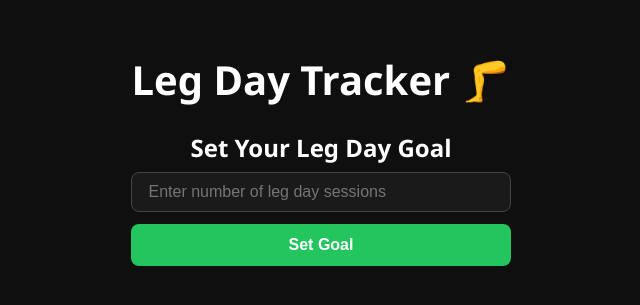
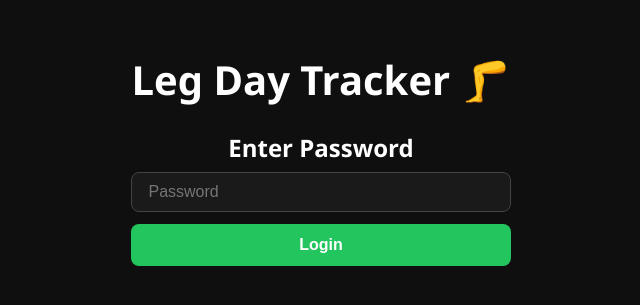
Before and after one commit to twiinko-rocker/leg-day-tracker, a React (Vite) app in the folder client/: page / in a window 1280 px wide. Shown: the part 241-546 px from the top of the page, without its empty margins (319-959 px from the left). Built offline with nearby package versions, Linux system fonts and the light colour scheme; no server answers.

Commit message:
feat: add password protection via /api/auth route

```diff
--- a/client/src/App.jsx
+++ b/client/src/App.jsx
@@ -1,10 +1,13 @@
-import { useState, useEffect, use } from "react"; // React hook for managing state in the component
+import { useState, useEffect } from "react"; // React hook for managing state in the component
 import GoalSetup from "./components/GoalSetup"; // Component for setting up the leg day goal, likely includes a form for user input
 import Tracker from "./components/Tracker";
-import { createGoal, fetchGoal, logSession } from "./api"; // Function to send the goal data to the backend API, defined in api.js, which handles the POST request to save the goal in the database
+import { checkPassword, createGoal, fetchGoal, logSession } from "./api"; // Function to send the goal data to the backend API, defined in api.js, which handles the POST request to save the goal in the database
 
 function App() {
   const [currentGoal, setCurrentGoal] = useState(null); // State variable to hold the current leg day goal, initialized to null (no goal set)
+
+  const [isAuthenticated, setIsAuthenticated] = useState(false);
+  const [password, setPassword] = useState("");
 
   useEffect(() => { // React hook that runs after the component mounts, used to fetch the current goal from the backend API when the app loads
     const loadGoal = async () => {
@@ -16,6 +19,15 @@ function App() {
 
     loadGoal();
   }, []);
+
+  const handleLogin = async () => {
+    const result = await checkPassword(password);
+    if (result.success) {
+      setIsAuthenticated(true);
+    } else {
+      alert(result.message);
+    }
+  };
 
   const handleGoalSubmit = async (goal) => { // Function to handle the submission of the goal from the GoalSetup component
     const savedGoal = await createGoal(goal); // Calls the createGoal function to send the goal to the backend and waits for the response, which should contain the saved goal data
@@ -36,8 +48,21 @@ function App() {
     <div className="App">
 
       <h1>Leg Day Tracker 🦵</h1>
-
-      {!currentGoal ? (
+      {!isAuthenticated ? (
+        <div>
+          <h2>Enter Password</h2>
+          <input
+            type="password"
+            value={password}
+            onChange={(e) => setPassword(e.target.value)}
+            onKeyDown={(e) => e.key === 'Enter' && handleLogin()}
+            placeholder="Password"
+          />
+          <button onClick={handleLogin}>
+            Login
+          </button>
+        </div>
+      ) : !currentGoal ? (
         <GoalSetup onSubmit={handleGoalSubmit} />
       ) : (
         <Tracker
--- a/client/src/api.js
+++ b/client/src/api.js
@@ -1,3 +1,12 @@
+export const checkPassword = async (password) => {
+    const response = await fetch('/api/auth', {
+        method: 'POST',
+        headers: { 'Content-Type': 'application/json' },
+        body: JSON.stringify({ password })
+    });
+    return response.json();
+};
+
 export const createGoal = async (goal) => {
     const response = await fetch('/api/goal', {
         method: 'POST',
```
Also changed, not shown: 1 other file (tests, documents, lock files or other folders).
